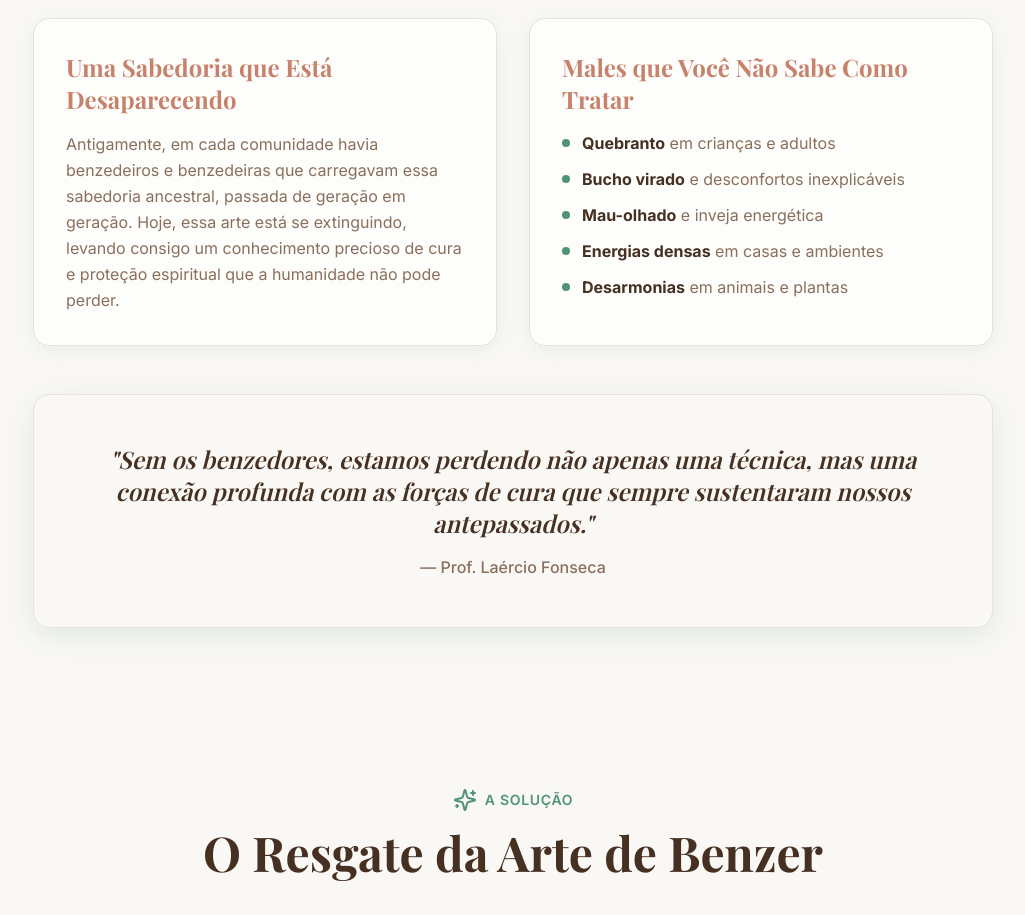
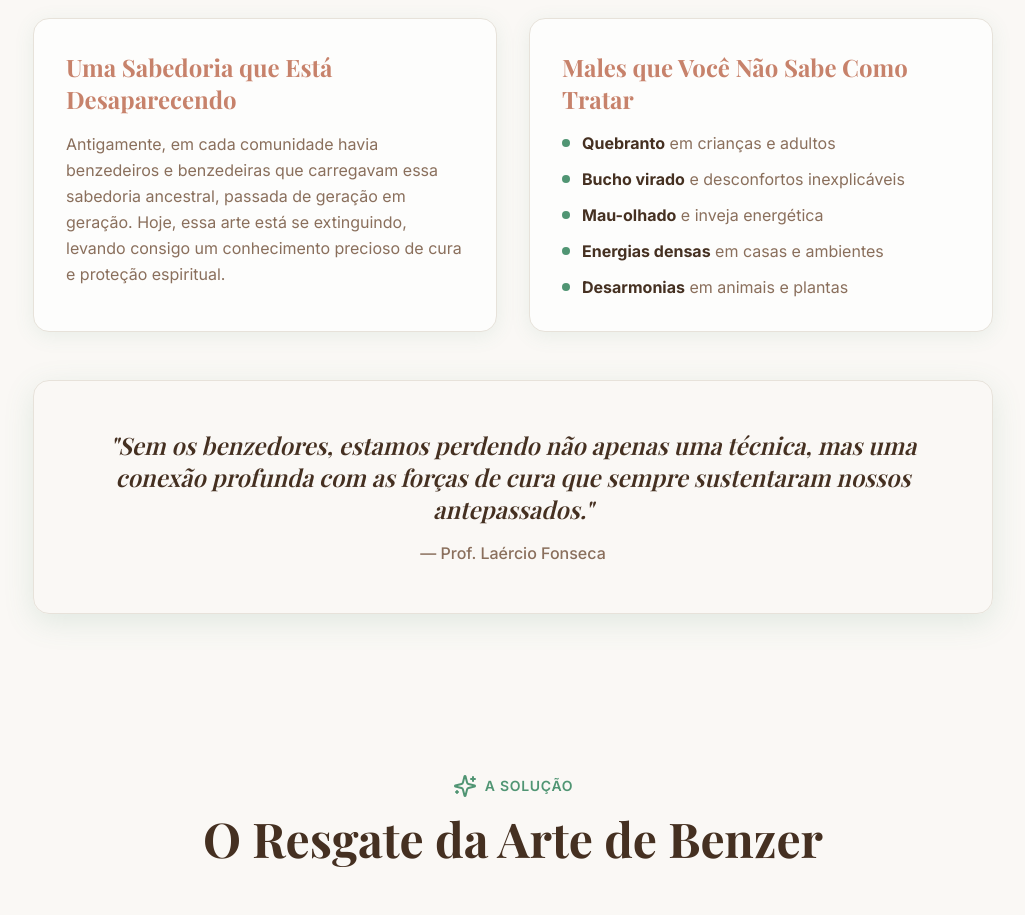
Before and after one commit to joelsmacedo/benzimento-ancestral-copy, a React (Vite) app: page / in a window 1280 px wide. Shown: the part 940-1855 px from the top of the page, without its empty margins (127-1152 px from the left). Built offline with nearby package versions, Linux system fonts and the light colour scheme; the HTML template or start-up script is replaced by a standard one.

Commit message:
Visual edit in Lovable
Edited UI in Lovable

```diff
--- a/src/components/ProblemSection.tsx
+++ b/src/components/ProblemSection.tsx
@@ -17,10 +17,10 @@ export const ProblemSection = () => {
         <div className="grid md:grid-cols-2 gap-8 mb-12">
           <div className="bg-card p-8 rounded-2xl shadow-soft border border-border">
             <h3 className="text-2xl font-bold mb-4 text-secondary">Uma Sabedoria que Está Desaparecendo</h3>
-            <p className="text-muted-foreground leading-relaxed">
-              Antigamente, em cada comunidade havia benzedeiros e benzedeiras que carregavam essa sabedoria ancestral,
-              passada de geração em geração. Hoje, essa arte está se extinguindo, levando consigo um conhecimento
-              precioso de cura e proteção espiritual que a humanidade não pode perder.
+            <p className="text-muted-foreground leading-relaxed">Antigamente, em cada comunidade havia benzedeiros e benzedeiras que carregavam essa sabedoria ancestral, passada de geração em geração. Hoje, essa arte está se extinguindo, levando consigo um conhecimento precioso de cura e proteção espiritual.
+
+
+
             </p>
           </div>
 
@@ -59,6 +59,6 @@ export const ProblemSection = () => {
           <p className="text-center mt-4 text-muted-foreground font-medium">— Prof. Laércio Fonseca</p>
         </div>
       </div>
-    </section>
-  );
+    </section>);
+
 };
```
